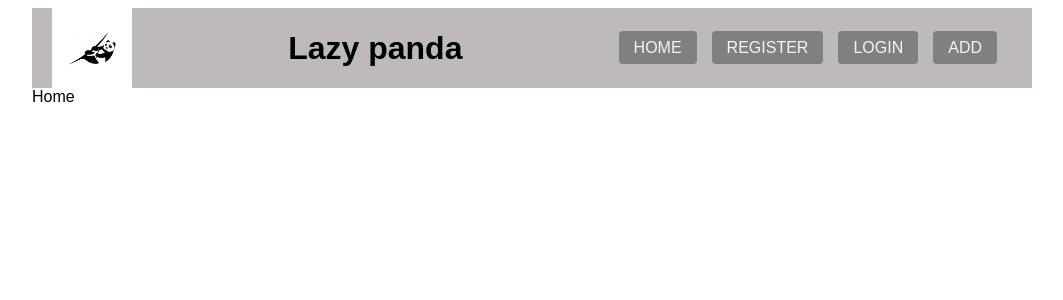
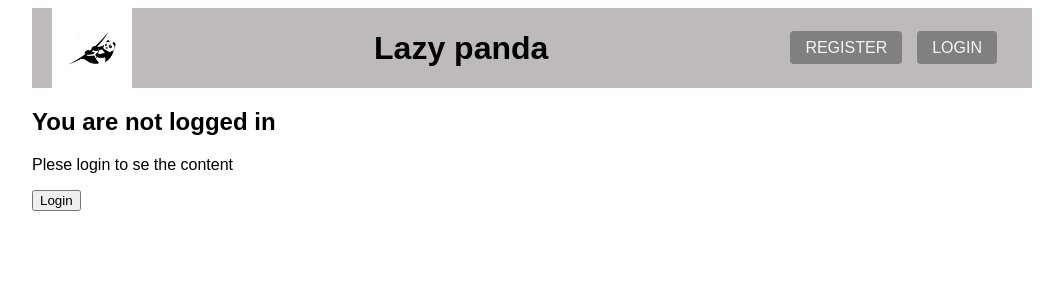
Before and after one commit to TunkisT/React-exam, a React (Create React App) app: page / in a window 1280 px wide. Shown: the top 300 px of the page, without its empty margins (108-1171 px from the left). Built offline with nearby package versions, Linux system fonts and the light colour scheme.

Commit message:
protected route

```diff
--- a/src/App.js
+++ b/src/App.js
@@ -1,15 +1,36 @@
+import { useState } from 'react';
 import { Route } from 'react-router-dom';
 import { Switch } from 'react-router-dom';
 import './App.css';
 import Header from './components/Header/Header';
+import ProtectedRoute from './components/ProtectedRoute';
 import Add from './pages/Add/Add';
 import Home from './pages/Home/Home';
 import Login from './pages/Login/Login';
 import Page404 from './pages/Page404';
 import Register from './pages/Register/Register';
+import AuthContext from './store/authContext';
 
 function App() {
+  const [isLogged, setIsLogged] = useState(false);
+
+  function login() {
+    setIsLogged(true);
+    console.log('app.js login');
+  }
+  function logout() {
+    console.log('app.js logout');
+    setIsLogged(false);
+  }
+
+  const ctxValue = {
+    isLogged,
+    login,
+    logout,
+  };
+
   return (
+    <AuthContext.Provider value={ctxValue}>
       <div className='App'>
         <Header />
         <Switch>
@@ -19,17 +40,18 @@ function App() {
           <Route path={'/login'}>
             <Login />
           </Route>
-        <Route path={'/'} exact>
+          <ProtectedRoute path={'/'} exact>
             <Home />
-        </Route>
-        <Route path={'/add'}>
+          </ProtectedRoute>
+          <ProtectedRoute path={'/add'}>
             <Add />
-        </Route>
+          </ProtectedRoute>
           <Route path={'*'}>
             <Page404 />
           </Route>
         </Switch>
       </div>
+    </AuthContext.Provider>
   );
 }
 
--- a/src/components/Header/Header.jsx
+++ b/src/components/Header/Header.jsx
@@ -1,19 +1,26 @@
 import css from './Header.module.css';
 import logo from '../images/logo2.png';
-
-import React from 'react';
 import { NavLink } from 'react-router-dom';
+import { useContext } from 'react';
+import AuthContext from '../../store/authContext';
 
 function Header() {
+  const authCtx = useContext(AuthContext);
+
   return (
     <header className={css.header}>
       <img className={css.logo} src={logo} alt='logo' />
       <h1>Lazy panda</h1>
       <nav className={css.navi}>
-        <NavLink to={'/'}>Home</NavLink>
-        <NavLink to={'/register'}>Register</NavLink>
-        <NavLink to={'/login'}>Login</NavLink>
-        <NavLink to={'/add'}>Add</NavLink>
+        {authCtx.isLogged && <NavLink to={'/'}>Home</NavLink>}
+        {authCtx.isLogged && <NavLink to={'/add'}>Add</NavLink>}
+        {!authCtx.isLogged && <NavLink to={'/register'}>Register</NavLink>}
+        {!authCtx.isLogged && <NavLink to={'/login'}>Login</NavLink>}
+        {authCtx.isLogged && (
+          <NavLink onClick={authCtx.logout} to={'/login'}>
+            Logout
+          </NavLink>
+        )}
       </nav>
     </header>
   );
--- /dev/null
+++ b/src/components/NotLoggedIn.jsx
@@ -0,0 +1,16 @@
+import React from 'react';
+import { Link } from 'react-router-dom';
+
+function NotLoggedIn() {
+  return (
+    <>
+      <h2>You are not logged in</h2>
+      <p>Plese login to se the content</p>
+      <Link to={'/login'}>
+        <button>Login</button>
+      </Link>
+    </>
+  );
+}
+
+export default NotLoggedIn;
--- /dev/null
+++ b/src/components/ProtectedRoute.jsx
@@ -0,0 +1,14 @@
+import React, { useContext } from 'react';
+import { Route } from 'react-router-dom';
+import AuthContext from '../store/authContext';
+import NotLoggedIn from './NotLoggedIn';
+
+function ProtectedRoute({ children, ...rest }) {
+  const authCtx = useContext(AuthContext);
+
+  return (
+    <Route {...rest}>{authCtx.isLogged ? children : <NotLoggedIn />}</Route>
+  );
+}
+
+export default ProtectedRoute;
--- a/src/components/UI/Button.module.css
+++ b/src/components/UI/Button.module.css
@@ -9,3 +9,6 @@
     border-radius: 4px;
     font-size: 15px;
 }
+.btn:hover{
+    background-color: rgb(214, 146, 19);
+}
--- /dev/null
+++ b/src/store/authContext.js
@@ -0,0 +1,10 @@
+import { createContext } from 'react';
+
+const AuthContext = createContext({
+  isLogged: false,
+  login() {},
+  logout() {},
+});
+
+AuthContext.displayName = 'AuthContext';
+export default AuthContext;
```
Lines whose indentation alone changed are shown as unchanged.
